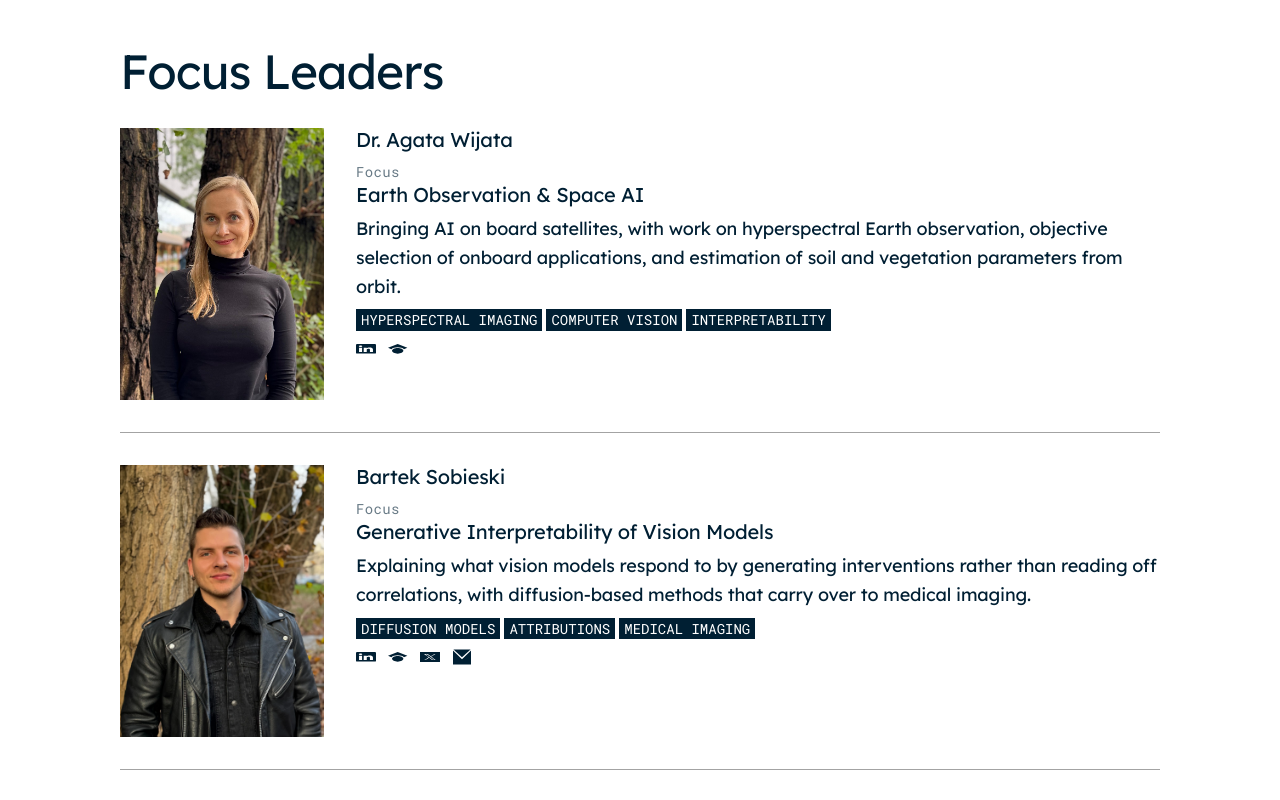
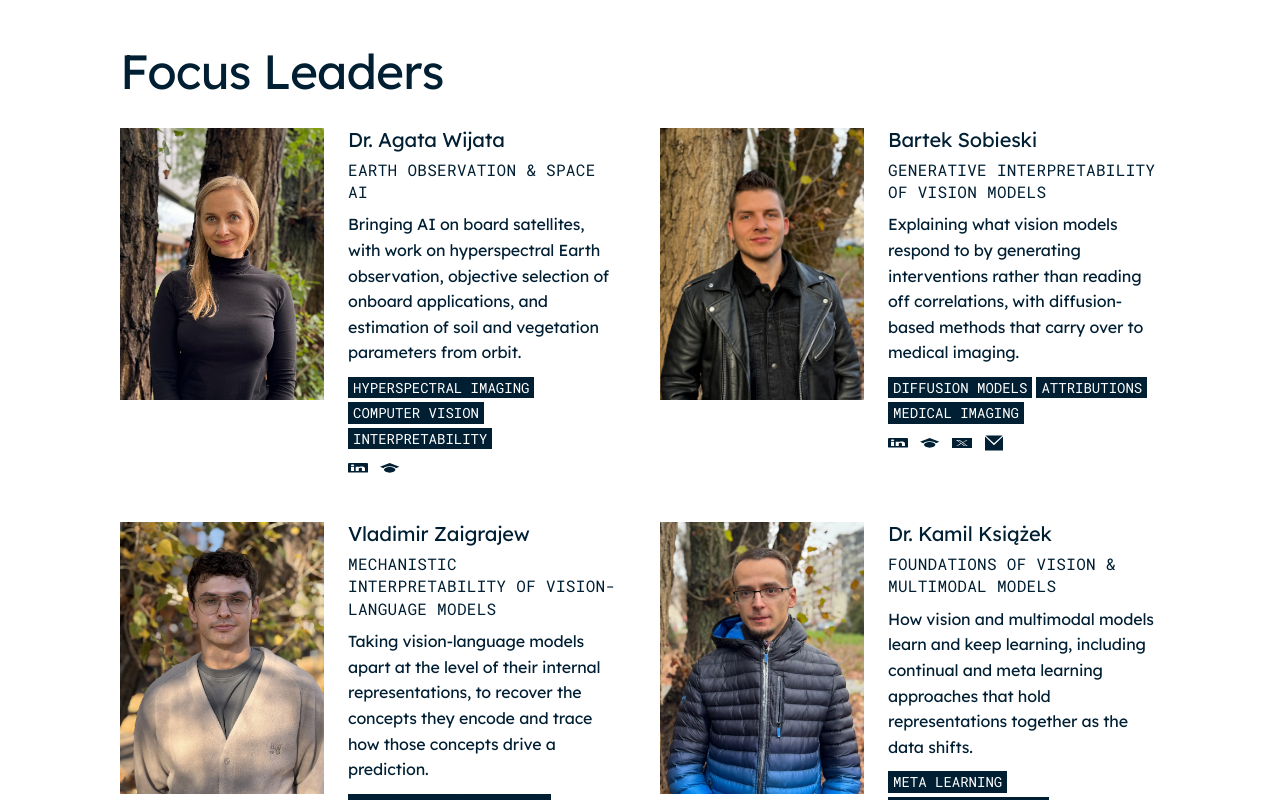
Before and after one commit to CredibleAI/CredibleAI.github.io, a Next.js app: page /about in a window 1280 px wide. Shown: the part 2820-3620 px from the top of the page. Built offline with nearby package versions, Linux system fonts and the light colour scheme; no server answers.

Commit message:
Lay the focus leaders out as a two-column grid with the focus as a label.

```diff
--- a/src/components/FocusLeaderCard.tsx
+++ b/src/components/FocusLeaderCard.tsx
@@ -7,7 +7,6 @@ import { useState } from "react";
 
 interface FocusLeaderCardProps {
   leader: FocusLeader;
-  showBorder?: boolean;
 }
 
 const SOCIAL_ICONS: {
@@ -24,16 +23,12 @@ const SOCIAL_ICONS: {
   { key: "website", label: "Website", icon: "/images/icons/website-icon.svg" },
 ];
 
-export default function FocusLeaderCard({ leader, showBorder = false }: FocusLeaderCardProps) {
+export default function FocusLeaderCard({ leader }: FocusLeaderCardProps) {
   const [imageError, setImageError] = useState(false);
   const isUnannounced = leader.isUnannounced;
 
   return (
-    <div
-      className={`flex gap-5 md:gap-8 items-start w-full ${
-        showBorder ? "border-t border-[#a3a3a3] pt-6 md:pt-8" : ""
-      }`}
-    >
+    <div className="flex gap-5 md:gap-6 items-start w-full">
       {/* Portrait, same 204px / 3:4 geometry as the researcher cards */}
       <div className="shrink-0 w-[140px] sm:w-[170px] md:w-[204px]">
         {isUnannounced || !leader.imageUrl ? (
@@ -71,7 +66,7 @@ export default function FocusLeaderCard({ leader, showBorder = false }: FocusLea
         )}
       </div>
 
-      <div className="flex flex-col gap-2 items-start min-w-0 flex-1">
+      <div className="flex flex-col gap-[7px] items-start min-w-0 flex-1">
         {/* Same type as the name on TeamLeaderCard */}
         <p
           className={`font-sans text-xl font-normal leading-[1.2] tracking-[-0.2px] ${
@@ -81,21 +76,19 @@ export default function FocusLeaderCard({ leader, showBorder = false }: FocusLea
           {leader.name}
         </p>
 
-        {/* The focus is set as a heading, not a chip, so it does not read as
-            just another keyword. Keywords stay as filled chips below. */}
-        <div className="flex flex-col gap-1 items-start w-full mt-1">
-          <p className="font-mono text-xs md:text-sm font-normal leading-[1.1] tracking-[0.32px] text-[#001f33]/60">
-            Focus
-          </p>
-          <p className="font-sans text-xl font-normal leading-[1.2] tracking-[-0.2px] text-[#001f33]">
+        {/* Mono uppercase, so the focus labels the person instead of reading as
+            a second name at the same weight. */}
+        <p className="font-mono text-sm md:text-base font-normal uppercase leading-[1.4] tracking-[0.3px] text-[#001f33]">
           {leader.focusArea}
         </p>
-          <p className="font-sans text-base md:text-lg font-normal leading-[1.6] tracking-[-0.16px] text-[#001f33] mt-1">
+
+        <p className="font-sans text-base font-normal leading-[1.6] tracking-[-0.16px] text-[#001f33] mt-[2px]">
           {leader.focusDescription}
         </p>
-        </div>
 
-        {!isUnannounced && leader.tags.length > 0 && (
+        {!isUnannounced && (
+          <div className="flex flex-col gap-[9px] items-start mt-1">
+            {leader.tags.length > 0 && (
               <div className="flex gap-1 items-center flex-wrap">
                 {leader.tags.map((tag) => (
                   <div
@@ -110,7 +103,7 @@ export default function FocusLeaderCard({ leader, showBorder = false }: FocusLea
               </div>
             )}
 
-        {!isUnannounced && leader.socialLinks && (
+            {leader.socialLinks && (
               <div className="flex gap-3 items-center">
                 {SOCIAL_ICONS.map(({ key, label, icon, mailto }) => {
                   const value = leader.socialLinks?.[key];
@@ -130,6 +123,8 @@ export default function FocusLeaderCard({ leader, showBorder = false }: FocusLea
               </div>
             )}
           </div>
+        )}
+      </div>
     </div>
   );
 }
--- a/src/components/TeamSection.tsx
+++ b/src/components/TeamSection.tsx
@@ -47,12 +47,11 @@ export default function TeamSection({
           ))}
         </div>
       ) : isFocusLeaders ? (
-        <div className="flex flex-col gap-6 md:gap-8 items-start w-full mt-[30px]">
-          {section.members.map((member, index) => (
+        <div className="grid grid-cols-1 xl:grid-cols-2 gap-10 xl:gap-x-10 xl:gap-y-11 items-start w-full mt-[30px]">
+          {section.members.map((member) => (
             <FocusLeaderCard
               key={member.id}
               leader={member as unknown as FocusLeader}
-              showBorder={index > 0}
             />
           ))}
         </div>
```
Lines whose indentation alone changed are shown as unchanged.
